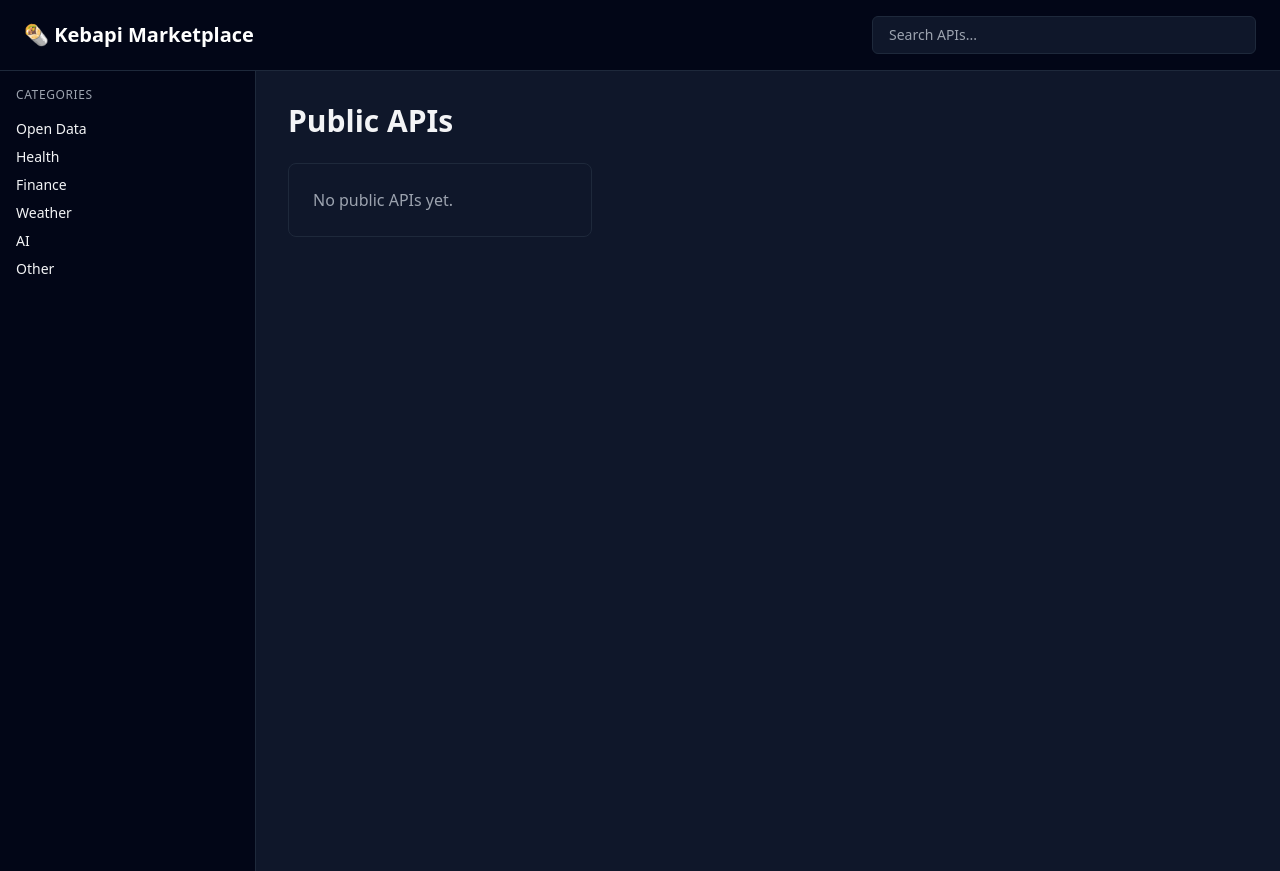
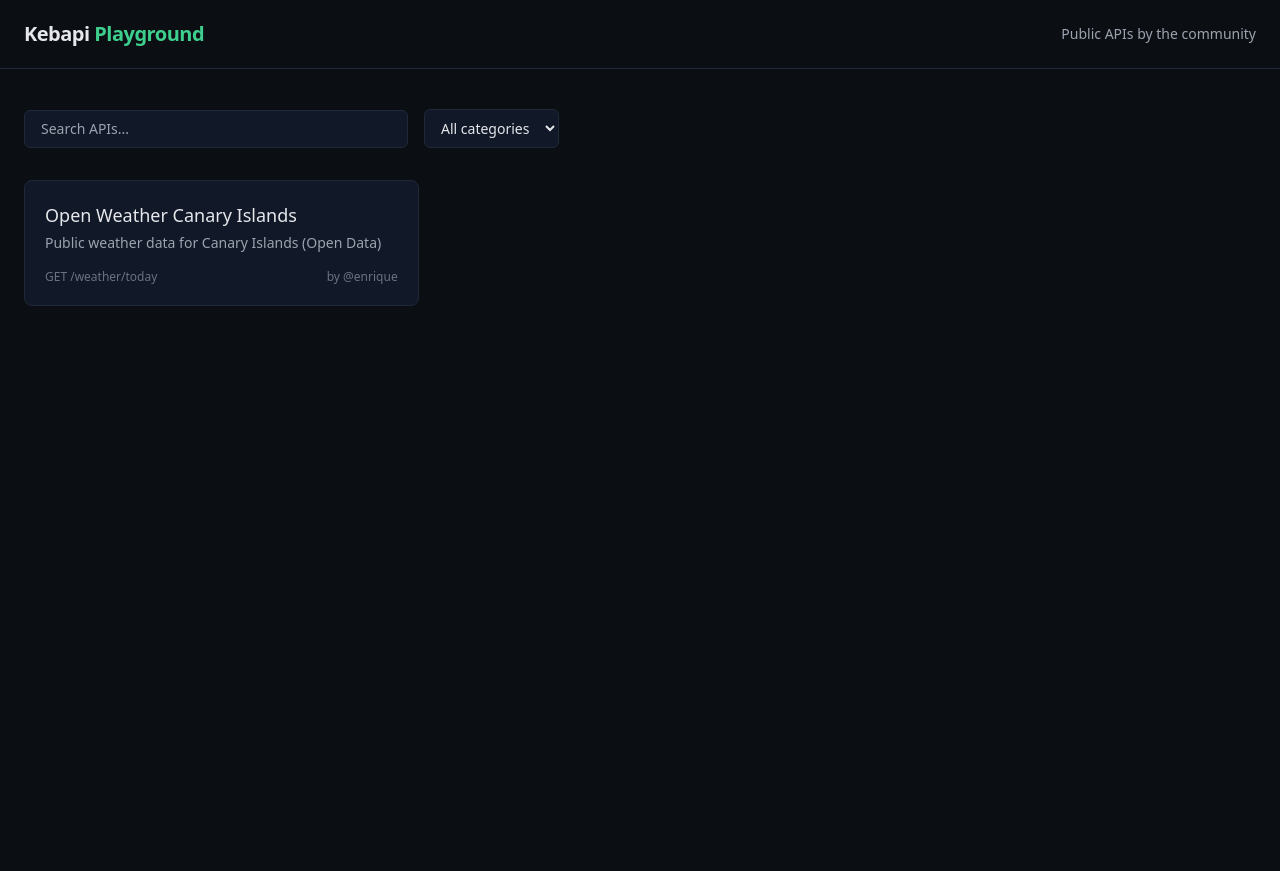
Before and after one commit to Stratos/kebapi, a website: page public/marketplace.html in a window 1280 px wide. After the commit the page ends 800 px from the top, so only its background shows below. Drawn offline with nearby package versions, Linux system fonts and the light colour scheme.

Commit message:
Marketplace UI

```diff
--- a/public/marketplace.html
+++ b/public/marketplace.html
@@ -1,23 +1,19 @@
 <!DOCTYPE html>
-<html lang="en" class="dark">
+<html lang="es" class="dark">
 <head>
   <meta charset="UTF-8" />
-  <title>Kebapi Marketplace</title>
-  <meta name="viewport" content="width=device-width, initial-scale=1.0" />
-
-  <!-- Tailwind -->
+  <title>Kebapi Playground</title>
+  <meta name="viewport" content="width=device-width, initial-scale=1" />
   <script src="https://cdn.tailwindcss.com"></script>
-
   <script>
     tailwind.config = {
       darkMode: 'class',
       theme: {
         extend: {
           colors: {
-            bg: '#0f172a',
-            panel: '#020617',
-            card: '#020617',
-            border: '#1e293b',
+            bg: '#0b0f14',
+            panel: '#111827',
+            border: '#1f2937',
             accent: '#3ecf8e'
           }
         }
@@ -26,58 +22,65 @@
   </script>
 </head>
 
-<body class="bg-bg text-gray-100 min-h-screen">
+<body class="bg-bg text-gray-200 min-h-screen">
 
-  <!-- TOP BAR -->
-  <header class="border-b border-border bg-panel px-6 py-4 flex items-center justify-between">
-    <div class="text-xl font-bold text-white">
-      🌯 Kebapi Marketplace
+  <!-- HEADER -->
+  <header class="border-b border-border">
+    <div class="max-w-7xl mx-auto px-6 py-5 flex items-center justify-between">
+      <h1 class="text-xl font-semibold tracking-tight">
+        Kebapi <span class="text-accent">Playground</span>
+      </h1>
+      <span class="text-sm text-gray-400">
+        Public APIs by the community
+      </span>
+    </div>
+  </header>
+
+  <!-- MAIN -->
+  <main class="max-w-7xl mx-auto px-6 py-10">
+
+    <!-- FILTER BAR -->
+    <div class="flex items-center gap-4 mb-8">
+      <input
+        placeholder="Search APIs..."
+        class="bg-panel border border-border rounded-md px-4 py-2 w-full max-w-sm text-sm outline-none focus:border-accent"
+      />
+
+      <select
+        class="bg-panel border border-border rounded-md px-3 py-2 text-sm"
+      >
+        <option>All categories</option>
+        <option>Open Data</option>
+        <option>AI</option>
+        <option>Education</option>
+        <option>Fun</option>
+      </select>
     </div>
 
-    <input
-      type="text"
-      placeholder="Search APIs..."
-      class="bg-bg border border-border rounded-md px-4 py-2 w-96 text-sm focus:outline-none focus:ring-1 focus:ring-accent"
-    />
-  </header>
+    <!-- GRID -->
+    <section
+      id="api-grid"
+      class="grid grid-cols-1 md:grid-cols-2 lg:grid-cols-3 gap-6"
+    >
 
-  <!-- MAIN LAYOUT -->
-  <div class="flex">
+      <!-- CARD -->
+      <article class="bg-panel border border-border rounded-lg p-5 hover:border-accent transition">
+        <h2 class="text-lg font-medium mb-1">
+          Open Weather Canary Islands
+        </h2>
+        <p class="text-sm text-gray-400 mb-4">
+          Public weather data for Canary Islands (Open Data)
+        </p>
 
-    <!-- SIDEBAR -->
-    <aside class="w-64 border-r border-border bg-panel min-h-screen p-4">
-      <h3 class="text-xs uppercase tracking-wider text-gray-400 mb-4">
-        Categories
-      </h3>
+        <div class="flex items-center justify-between text-xs text-gray-500">
+          <span>GET /weather/today</span>
+          <span>by @enrique</span>
+        </div>
+      </article>
 
-      <ul class="space-y-2 text-sm">
-        <li class="hover:text-accent cursor-pointer">Open Data</li>
-        <li class="hover:text-accent cursor-pointer">Health</li>
-        <li class="hover:text-accent cursor-pointer">Finance</li>
-        <li class="hover:text-accent cursor-pointer">Weather</li>
-        <li class="hover:text-accent cursor-pointer">AI</li>
-        <li class="hover:text-accent cursor-pointer">Other</li>
-      </ul>
-    </aside>
+    </section>
 
-    <!-- CONTENT -->
-    <main class="flex-1 p-8">
-      <h1 class="text-3xl font-semibold mb-6">
-        Public APIs
-      </h1>
-
-      <!-- GRID -->
-      <div class="grid grid-cols-1 md:grid-cols-2 lg:grid-cols-3 gap-6">
-
-        <!-- EMPTY STATE (temporal) -->
-        <div class="border border-border rounded-lg p-6 text-gray-400">
-          No public APIs yet.
-        </div>
-
-      </div>
-    </main>
-
-  </div>
+  </main>
 
 </body>
 </html>
```
